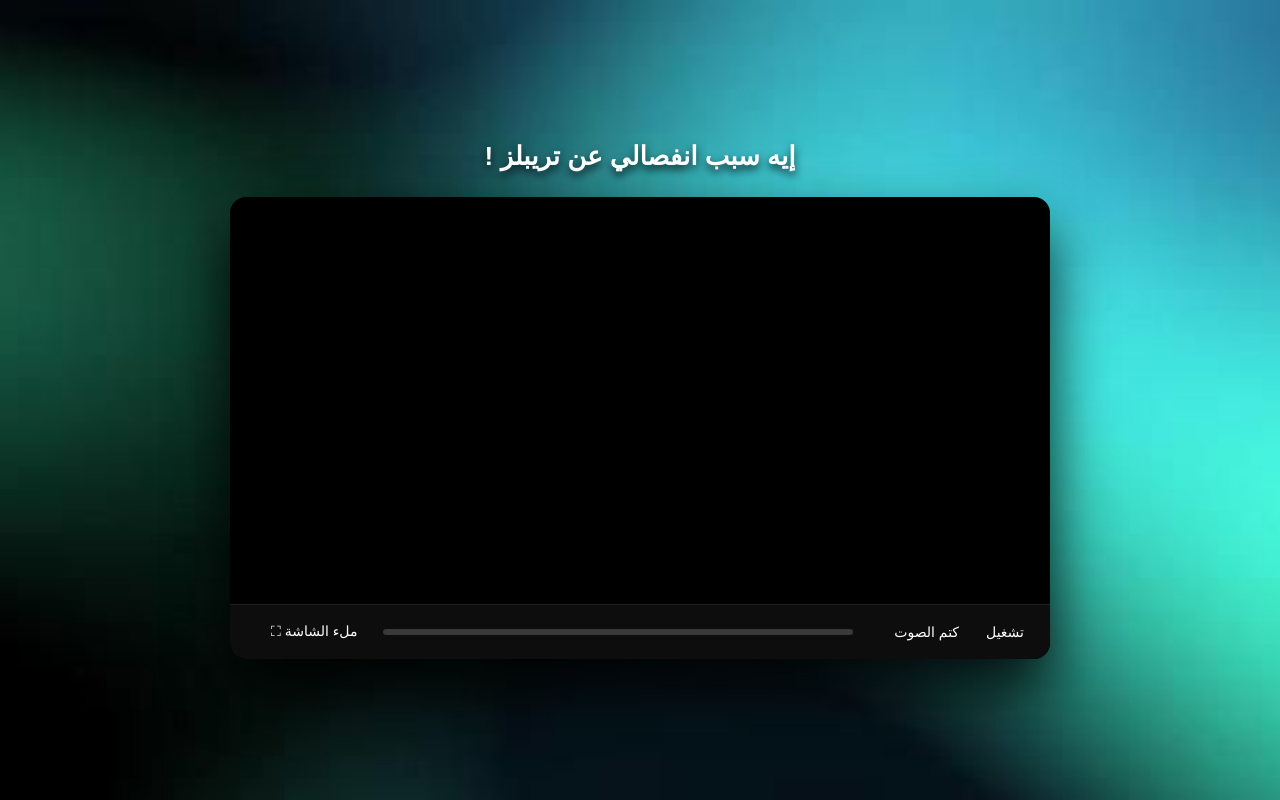
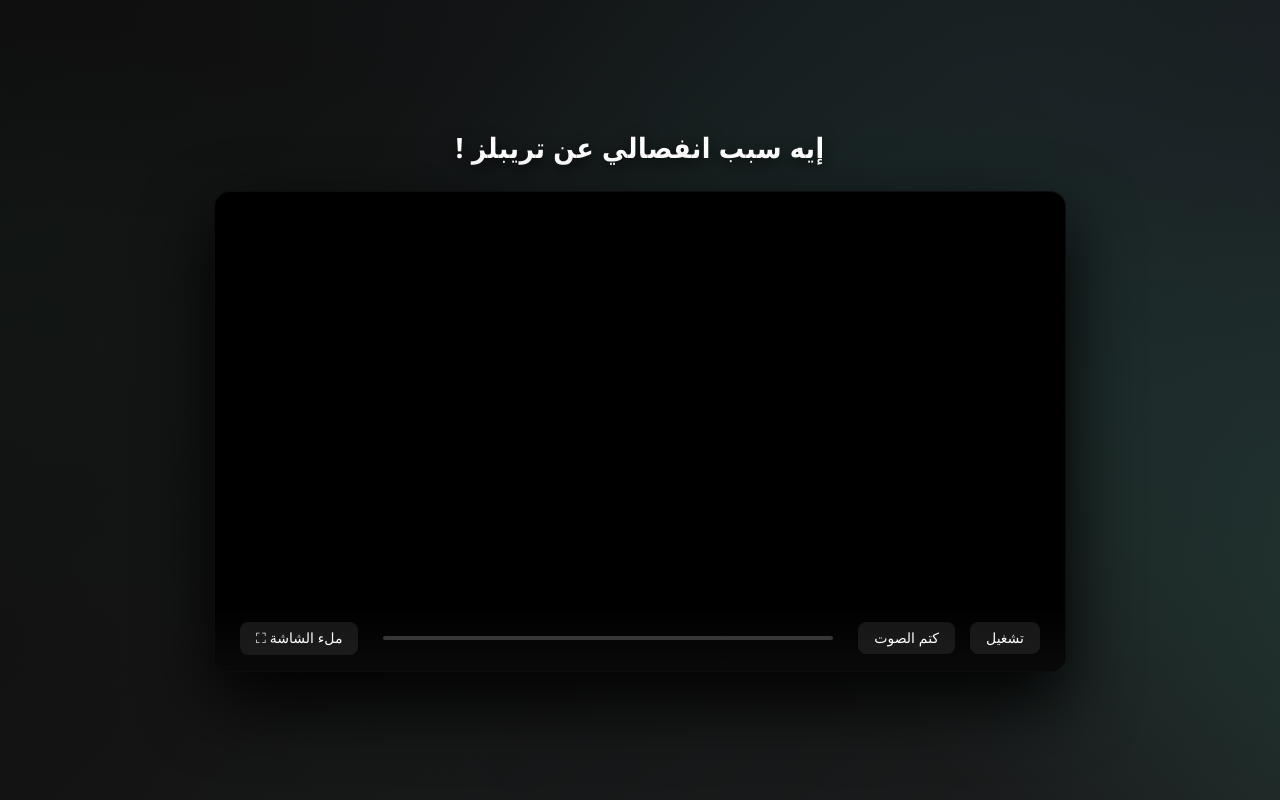
Before and after one commit to 7lbsaa1/viedotest, a plain HTML site: page index.html in a window 1280 px wide. Drawn offline with Linux system fonts and the light colour scheme.

Commit message:
Update index.html

```diff
--- a/index.html
+++ b/index.html
@@ -3,10 +3,10 @@
 <head>
     <meta charset="UTF-8">
     <meta name="viewport" content="width=device-width, initial-scale=1.0">
-    <title>مشغل الفيديو الخاص</title>
+    <title>المشغل الاحترافي الذكي</title>
     <style>
         body {
-            background: url('back.jpg') no-repeat center center fixed;
+            background: linear-gradient(135deg, rgba(15,15,15,0.95), rgba(30,30,30,0.9)), url('back.jpg') no-repeat center center fixed;
             background-size: cover;
             display: flex;
             flex-direction: column;
@@ -14,32 +14,41 @@
             align-items: center;
             height: 100vh;
             margin: 0;
-            font-family: sans-serif;
+            font-family: 'Segoe UI', Tahoma, Geneva, Verdana, sans-serif;
             color: #fff;
+            overflow: hidden;
         }
         .video-title {
-            font-size: 26px;
-            font-weight: bold;
+            font-size: 28px;
+            font-weight: 700;
             margin-bottom: 25px;
             text-align: center;
-            text-shadow: 0 4px 8px rgba(0,0,0,0.8);
+            letter-spacing: 0.5px;
+            text-shadow: 0 4px 15px rgba(0,0,0,0.9);
         }
         .player-container {
             position: relative;
-            width: 90%;
-            max-width: 820px;
+            width: 92%;
+            max-width: 850px;
             aspect-ratio: 16 / 9;
             background-color: #000;
             border-radius: 16px;
             overflow: hidden;
-            box-shadow: 0 30px 60px rgba(0,0,0,0.85);
+            box-shadow: 0 30px 70px rgba(0,0,0,0.95);
+            border: 1px solid rgba(255, 255, 255, 0.05);
+            transition: cursor 0.3s ease;
+        }
+        /* إخفاء الماوس عند اختفاء عناصر التحكم */
+        .player-container.hide-controls {
+            cursor: none;
         }
         .iframe-wrapper {
             position: absolute;
-            top: -14%; /* زيادة الإزاحة لضمان حجب الصورة والاسم كلياً */
+            top: -14%;
             left: 0;
             width: 100%;
             height: 128%;
+            pointer-events: none;
         }
         #youtube-player {
             width: 100%;
@@ -51,64 +60,101 @@
             top: 0;
             left: 0;
             width: 100%;
-            height: calc(100% - 55px);
+            height: 100%;
             background: transparent;
             z-index: 10;
-            cursor: pointer; /* جعلها مؤشر ضغط للنقر على الفيديو */
+            cursor: pointer;
         }
+        /* تصميم شريط التحكم الزجاجي الاحترافي */
         .custom-controls {
             position: absolute;
             bottom: 0;
             left: 0;
             width: 100%;
-            height: 55px;
-            background: rgba(15, 15, 15, 0.92);
-            backdrop-filter: blur(8px);
+            height: 65px;
+            background: linear-gradient(transparent, rgba(10,10,10,0.95));
+            backdrop-filter: blur(12px);
+            -webkit-backdrop-filter: blur(12px);
             display: flex;
             align-items: center;
             justify-content: space-between;
-            padding: 0 20px;
+            padding: 0 25px;
             box-sizing: border-box;
             z-index: 20;
-            border-top: 1px solid rgba(255,255,255,0.08);
+            transition: opacity 0.4s cubic-bezier(0.25, 1, 0.5, 1), transform 0.4s cubic-bezier(0.25, 1, 0.5, 1);
+            opacity: 1;
+            transform: translateY(0);
+        }
+        /* حالة الاختفاء التدريجي النقي */
+        .player-container.hide-controls .custom-controls {
+            opacity: 0;
+            transform: translateY(10px);
+            pointer-events: none;
         }
         .controls-right, .controls-left {
             display: flex;
             align-items: center;
+            gap: 15px;
         }
         .control-btn {
-            background: none;
+            background: rgba(255, 255, 255, 0.08);
             border: none;
             color: #fff;
             font-size: 14px;
+            font-weight: 500;
+            padding: 8px 16px;
+            border-radius: 8px;
             cursor: pointer;
-            margin-left: 15px;
-            transition: color 0.2s;
+            transition: all 0.2s ease;
         }
         .control-btn:hover {
-            color: #00adb5;
+            background: #00adb5;
+            box-shadow: 0 0 12px rgba(0, 173, 181, 0.4);
         }
+        /* تحديث وتطوير شريط الفيديو الاحترافي */
         .progress-container {
             flex-grow: 1;
-            margin: 0 20px;
+            margin: 0 25px;
             display: flex;
             align-items: center;
             position: relative;
             cursor: pointer;
-            height: 100%; /* تمديد الطول لضمان حساب دقيق ومريح للمساحة */
+            height: 20px;
         }
         .progress-bar {
             width: 100%;
-            height: 6px;
-            background: rgba(255, 255, 255, 0.18);
-            border-radius: 4px;
+            height: 4px;
+            background: rgba(255, 255, 255, 0.2);
+            border-radius: 10px;
             position: relative;
+            transition: height 0.2s ease;
+        }
+        .progress-container:hover .progress-bar {
+            height: 6px; /* يتمدد عند التمرير */
         }
         .progress-filled {
             height: 100%;
             background: #00adb5;
             width: 0%;
-            border-radius: 4px;
+            border-radius: 10px;
+            position: relative;
+        }
+        /* المؤشر الدائري المتطور */
+        .progress-filled::after {
+            content: '';
+            position: absolute;
+            right: -6px;
+            top: 50%;
+            transform: translateY(-50%) scale(0);
+            width: 12px;
+            height: 12px;
+            background: #fff;
+            border-radius: 50%;
+            box-shadow: 0 0 10px rgba(0,0,0,0.5);
+            transition: transform 0.2s ease;
+        }
+        .progress-container:hover .progress-filled::after {
+            transform: translateY(-50%) scale(1); /* يظهر فقط عند الحوسة */
         }
     </style>
 </head>
@@ -121,7 +167,7 @@
     <div class="iframe-wrapper">
         <div id="youtube-player"></div>
     </div>
-    <div class="custom-controls">
+    <div class="custom-controls" id="controls-panel">
         <div class="controls-right">
             <button class="control-btn" id="play-pause-btn">تشغيل</button>
             <button class="control-btn" id="mute-btn">كتم الصوت</button>
@@ -137,7 +183,6 @@
     </div>
 </div>
 
-<!-- استدعاء المكتبة والسكربت المعمى المنفصل -->
 <script src="https://www.youtube.com/iframe_api"></script>
 <script src="secure-player.js"></script>
 
```
